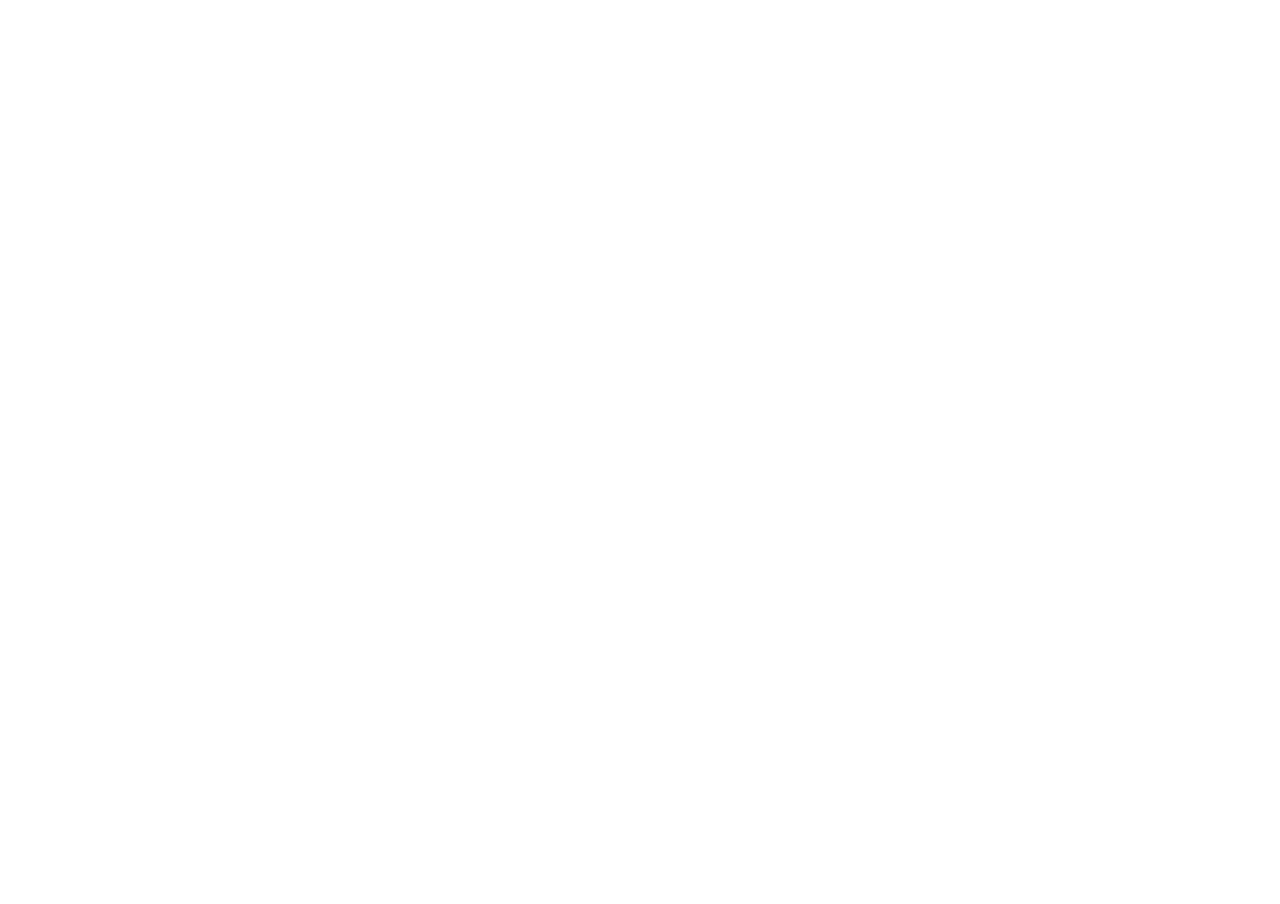
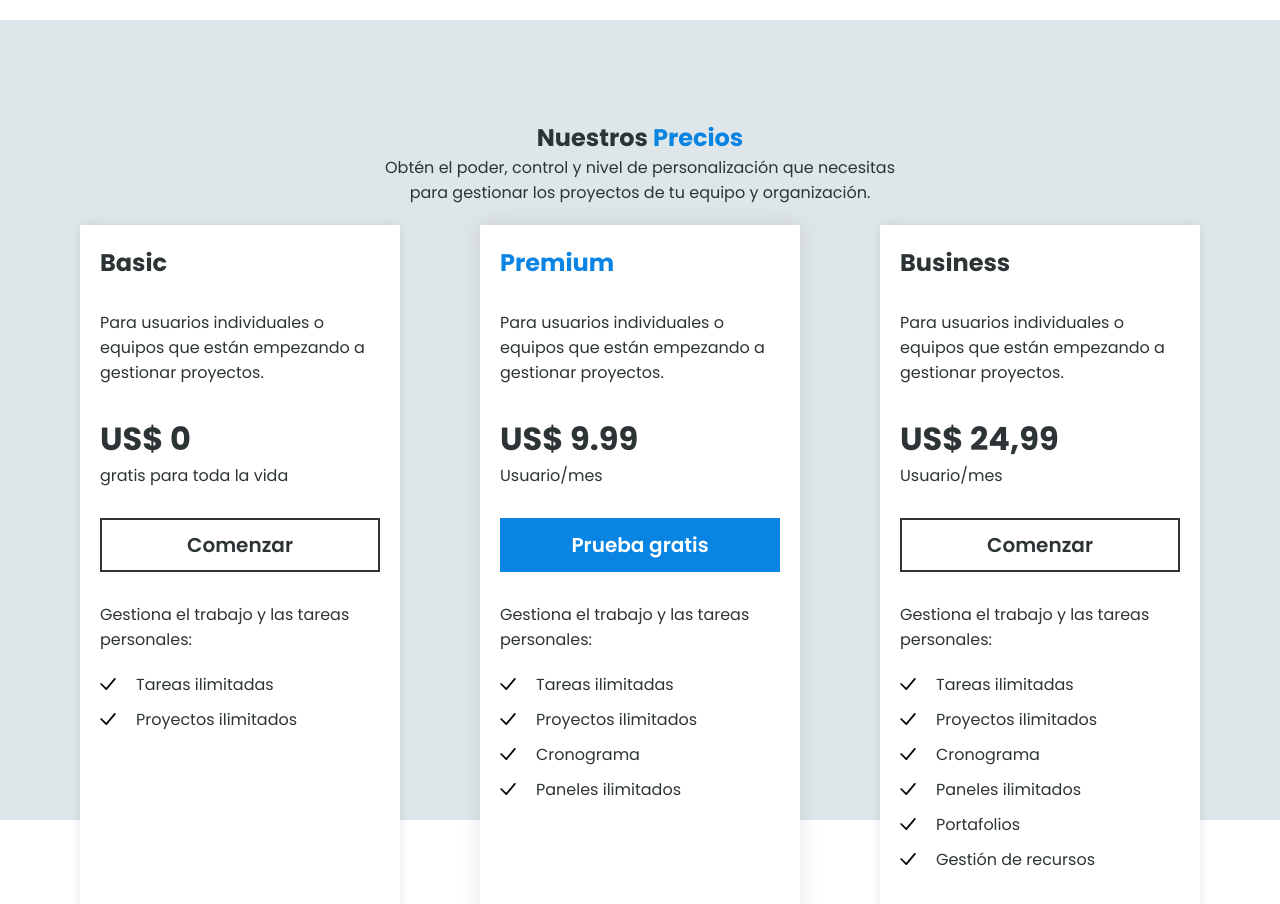
Before and after one commit to LetaDevs/frontend-leta-tasks, a React (Create React App) app: page / in a window 1280 px wide. Shown: the part 1580-2484 px from the top of the page. Before the commit the page ends 1600 px from the top, so only its background shows below. Built offline with nearby package versions, Linux system fonts and the light colour scheme.

Commit message:
listo el componente Precios, con responsive

```diff
--- a/src/components/Home.jsx
+++ b/src/components/Home.jsx
@@ -2,6 +2,7 @@ import React from 'react';
 import Banner from './Banner';
 import Navbar from './Navbar';
 import Nosotros from './Nosotros';
+import Precios from './Precios';
 
 const Home = () => {
 	return (
@@ -9,6 +10,7 @@ const Home = () => {
 			<Navbar />
 			<Banner />
 			<Nosotros />
+			<Precios />
 		</>
 	);
 };
--- /dev/null
+++ b/src/components/Precios.jsx
@@ -0,0 +1,118 @@
+import React from 'react';
+import {Link} from 'react-router-dom';
+
+const Precios = () => {
+	return (
+		<section className='precios' id='precios'>
+			<div className='precios__contenedor'>
+				<h2 className='precios__titulo'>
+					Nuestros <span>Precios</span>
+				</h2>
+				<p className='precios__parrafo'>
+					Obtén el poder, control y nivel de personalización que necesitas para gestionar los proyectos de tu equipo y
+					organización.
+				</p>
+				<div className='precios__tarjetas'>
+					<article className='tarjeta'>
+						<h3 className='tarjeta__titulo'>Basic</h3>
+						<p className='tarjeta__descripcion'>
+							Para usuarios individuales o equipos que están empezando a gestionar proyectos.
+						</p>
+						<span className='tarjeta__precio'>US$ 0</span>
+						<p className='tarjeta__condiciones'>gratis para toda la vida</p>
+						<Link to='/sign-up' className='tarjeta__boton btn'>
+							Comenzar
+						</Link>
+						<p className='tarjeta__descripcion-beneficios'>Gestiona el trabajo y las tareas personales:</p>
+						<div className='tarjeta__beneficios'>
+							<ul>
+								<li className='tarjeta__beneficio'>
+									<img src='./img/check.svg' alt='check icon' />
+									<span className='tarjeta__beneficios--beneficio'>Tareas ilimitadas</span>
+								</li>
+								<li className='tarjeta__beneficio'>
+									<img src='./img/check.svg' alt='check icon' />
+									<span className='tarjeta__beneficios--beneficio'>Proyectos ilimitados</span>
+								</li>
+							</ul>
+						</div>
+					</article>
+					<article className='tarjeta principal'>
+						<h3 className='tarjeta__titulo'>Premium</h3>
+						<p className='tarjeta__descripcion'>
+							Para usuarios individuales o equipos que están empezando a gestionar proyectos.
+						</p>
+						<span className='tarjeta__precio'>US$ 9.99</span>
+						<p className='tarjeta__condiciones'>Usuario/mes</p>
+						<Link to='/sign-up' className='tarjeta__boton btn'>
+							Prueba gratis
+						</Link>
+						<p className='tarjeta__descripcion-beneficios'>Gestiona el trabajo y las tareas personales:</p>
+						<div className='tarjeta__beneficios'>
+							<ul>
+								<li className='tarjeta__beneficio'>
+									<img src='./img/check.svg' alt='check icon' />
+									<span className='tarjeta__beneficios--beneficio'>Tareas ilimitadas</span>
+								</li>
+								<li className='tarjeta__beneficio'>
+									<img src='./img/check.svg' alt='check icon' />
+									<span className='tarjeta__beneficios--beneficio'>Proyectos ilimitados</span>
+								</li>
+								<li className='tarjeta__beneficio'>
+									<img src='./img/check.svg' alt='check icon' />
+									<span className='tarjeta__beneficios--beneficio'>Cronograma</span>
+								</li>
+								<li className='tarjeta__beneficio'>
+									<img src='./img/check.svg' alt='check icon' />
+									<span className='tarjeta__beneficios--beneficio'>Paneles ilimitados</span>
+								</li>
+							</ul>
+						</div>
+					</article>
+					<article className='tarjeta'>
+						<h3 className='tarjeta__titulo'>Business</h3>
+						<p className='tarjeta__descripcion'>
+							Para usuarios individuales o equipos que están empezando a gestionar proyectos.
+						</p>
+						<span className='tarjeta__precio'>US$ 24,99</span>
+						<p className='tarjeta__condiciones'>Usuario/mes</p>
+						<Link to='/sign-up' className='tarjeta__boton btn'>
+							Comenzar
+						</Link>
+						<p className='tarjeta__descripcion-beneficios'>Gestiona el trabajo y las tareas personales:</p>
+						<div className='tarjeta__beneficios'>
+							<ul>
+								<li className='tarjeta__beneficio'>
+									<img src='./img/check.svg' alt='check icon' />
+									<span className='tarjeta__beneficios--beneficio'>Tareas ilimitadas</span>
+								</li>
+								<li className='tarjeta__beneficio'>
+									<img src='./img/check.svg' alt='check icon' />
+									<span className='tarjeta__beneficios--beneficio'>Proyectos ilimitados</span>
+								</li>
+								<li className='tarjeta__beneficio'>
+									<img src='./img/check.svg' alt='check icon' />
+									<span className='tarjeta__beneficios--beneficio'>Cronograma</span>
+								</li>
+								<li className='tarjeta__beneficio'>
+									<img src='./img/check.svg' alt='check icon' />
+									<span className='tarjeta__beneficios--beneficio'>Paneles ilimitados</span>
+								</li>
+								<li className='tarjeta__beneficio'>
+									<img src='./img/check.svg' alt='check icon' />
+									<span className='tarjeta__beneficios--beneficio'>Portafolios</span>
+								</li>
+								<li className='tarjeta__beneficio'>
+									<img src='./img/check.svg' alt='check icon' />
+									<span className='tarjeta__beneficios--beneficio'>Gestión de recursos</span>
+								</li>
+							</ul>
+						</div>
+					</article>
+				</div>
+			</div>
+		</section>
+	);
+};
+
+export default Precios;
--- a/src/index.css
+++ b/src/index.css
@@ -53,12 +53,20 @@ a {
 	text-decoration: none;
 	color: #fff;
 }
-section {
+/* section {
 	width: 100%;
 	min-height: 100vh;
 }
+@media screen and (max-width: 1024px) {
+	section {
+		height: 50vh;
+	}
+} */
 img {
 	max-width: 100%;
+}
+li {
+	list-style: none;
 }
 .btn {
 	border: none;
@@ -301,6 +309,9 @@ img {
 }
 
 @media screen and (max-width: 1024px) {
+	.nosotros {
+		height: 50vh;
+	}
 	.nosotros__contenedor {
 		width: 80%;
 	}
@@ -337,6 +348,9 @@ img {
 }
 
 @media screen and (max-width: 576px) {
+	.nosotros {
+		height: 70vh;
+	}
 	.nosotros__contenedor {
 		width: 90%;
 	}
@@ -358,3 +372,128 @@ img {
 		text-align: center;
 	}
 }
+
+/** Precios **/
+.precios {
+	background-color: var(--gris);
+}
+.precios__contenedor {
+	max-width: var(--ancho);
+	margin: 0 auto;
+	height: 100vh;
+	padding-top: 100px;
+}
+.precios__titulo,
+.precios__parrafo {
+	text-align: center;
+}
+.precios__parrafo {
+	width: 40%;
+	margin: 0 auto;
+}
+.precios__titulo span {
+	color: var(--azul);
+}
+
+.precios__tarjetas {
+	display: flex;
+	justify-content: space-evenly;
+	margin-top: 20px;
+}
+.tarjeta {
+	box-shadow: 0 0 10px rgba(0, 0, 0, 0.1);
+	max-width: 25%;
+	height: 700px;
+	padding: 20px;
+	background-color: #fff;
+}
+.tarjeta__titulo {
+	font-size: 1.5em;
+}
+.tarjeta__descripcion {
+	margin: 30px 0;
+}
+.tarjeta__precio {
+	font-weight: 700;
+	font-size: 2em;
+}
+.tarjeta__boton {
+	margin: 30px 0;
+	display: block;
+	border: 2px solid var(--negro);
+	color: var(--negro);
+	text-align: center;
+	transition: var(--transition);
+}
+.tarjeta__boton:hover {
+	background-color: var(--negro);
+	color: #fff;
+}
+.tarjeta__descripcion-beneficios {
+	margin-bottom: 20px;
+}
+.tarjeta__beneficio {
+	margin-bottom: 10px;
+}
+.tarjeta__beneficio img {
+	margin-right: 20px;
+}
+.tarjeta.principal {
+	box-shadow: 0 0 20px rgba(0, 0, 0, 0.1);
+}
+.principal .tarjeta__titulo {
+	color: var(--azul);
+}
+.principal .tarjeta__boton {
+	background-color: var(--azul);
+	border: 2px solid var(--azul);
+	color: #fff;
+	transition: var(--transition);
+}
+.principal .tarjeta__boton:hover {
+	border: 2px solid var(--negro);
+	background-color: var(--negro);
+}
+
+@media screen and (max-width: 1024px) {
+	.precios {
+		height: 80vh;
+	}
+	.precios__parrafo {
+		width: 60%;
+		margin: 0 auto;
+	}
+	.tarjeta {
+		max-width: 30%;
+	}
+}
+
+@media screen and (max-width: 768px) {
+	.precios {
+		height: 170vh;
+	}
+	.precios__tarjetas {
+		flex-wrap: wrap;
+		gap: 20px;
+	}
+	.tarjeta {
+		max-width: 45%;
+	}
+}
+
+@media screen and (max-width: 576px) {
+	.precios {
+		height: 300vh;
+	}
+	.precios__parrafo {
+		width: 90%;
+		margin: 0 auto;
+	}
+	.precios__tarjetas {
+		flex-wrap: wrap;
+		gap: 20px;
+	}
+	.tarjeta {
+		max-width: 90%;
+	}
+}
```
Also changed, not shown: public/img/check.svg (added).
